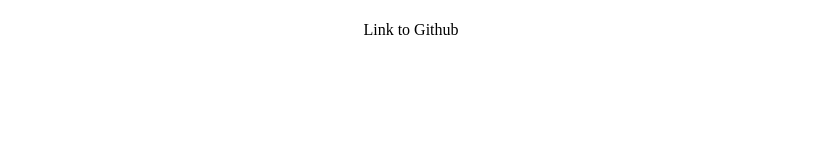
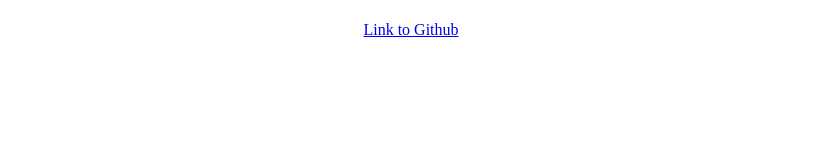
Before and after one commit to miiju106/Zuri-Node-FormValidation, a website: page index.html in a window 1280 px wide. Shown: the top 160 px of the page, without its empty margins (229-1050 px from the left). Drawn offline with Linux system fonts and the light colour scheme.

Commit message:
upload vercel.json file

```diff
--- a/index.html
+++ b/index.html
@@ -9,8 +9,8 @@
 </head>
 <body>
   <div class="git-cont">
-    <label>Link to Github</label>
-    <a href=""></a>
+    <!-- <label>Link to Github</label> -->
+    <a href="https://github.com/miiju106/Zuri-Node-FormValidation" target="_blank">Link to Github</a>
   </div>
   <form  action="http://localhost:5000/submit" method="POST" class="form-cont">
     <label for="name">First Name:</label>
```
Also changed, not shown: vercel.json (added).
